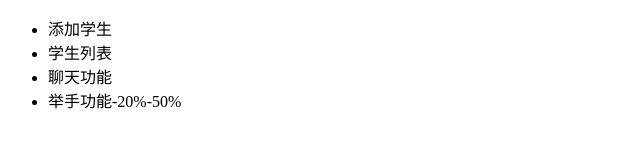
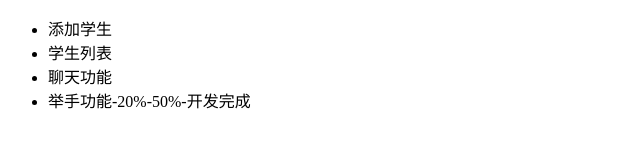
Before and after one commit to wangjd0214/student1, a plain HTML site: page index.html in a window 1280 px wide. Shown: the full height of the page, 0-640 px from the left. Drawn offline with Linux system fonts and the light colour scheme.

Commit message:
举手功能开发完成

```diff
--- a/index.html
+++ b/index.html
@@ -8,7 +8,7 @@
             <li>添加学生</li>
             <li>学生列表</li>
             <li>聊天功能</li>
-            <li>举手功能-20%-50%</li>
+            <li>举手功能-20%-50%-开发完成</li>
         </ul>
     </body>
 </html>
```
